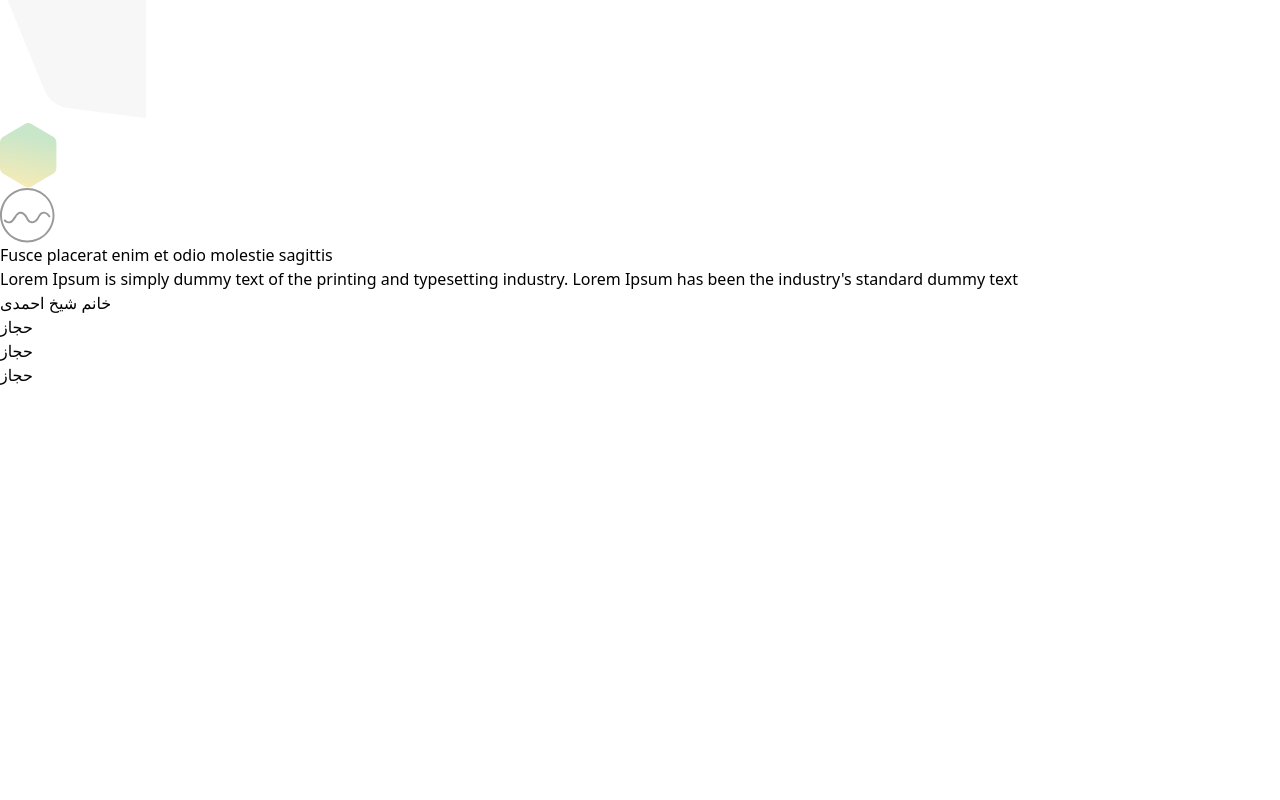
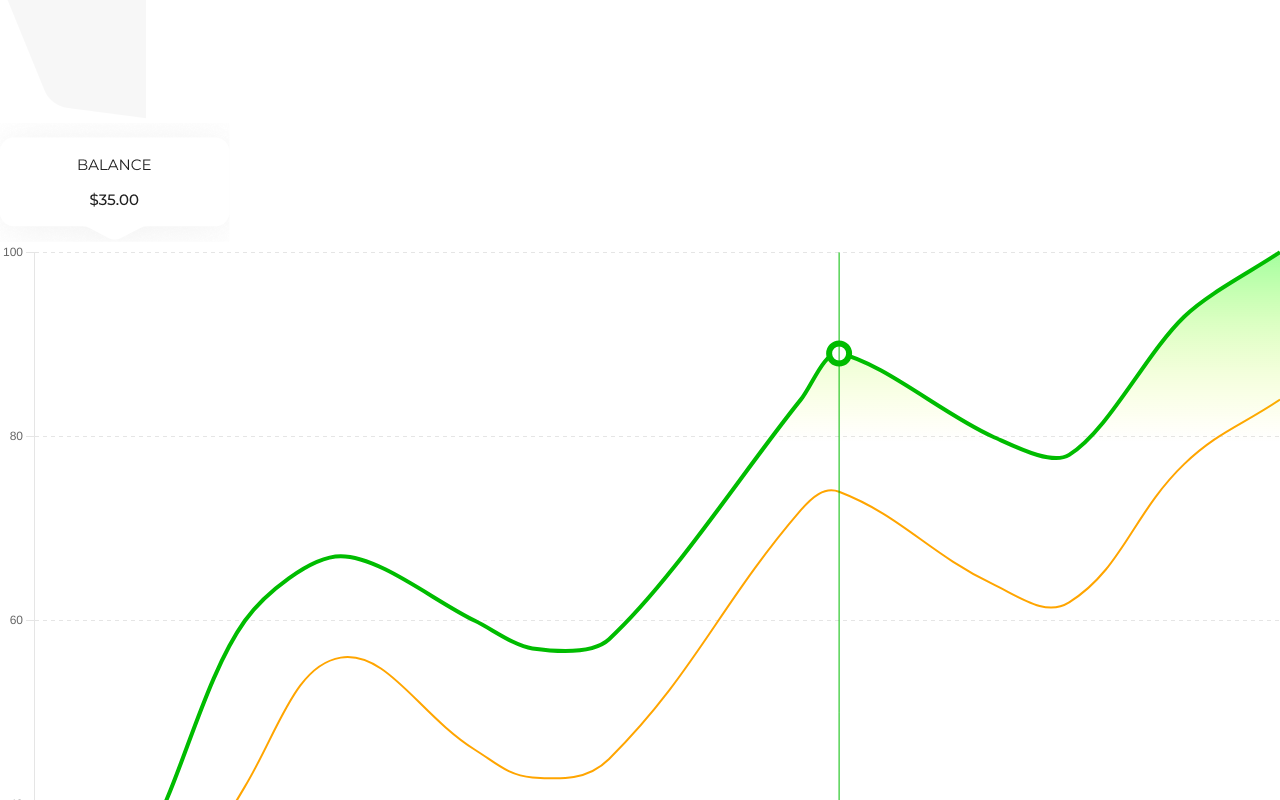
Before and after one commit to Iman-khodamoradiany/Crypto_Web, a React (Vite) app: page / in a window 1280 px wide. Shown: the part 400-1200 px from the top of the page. Before the commit the page ends 800 px from the top, so only its background shows below. Built offline with nearby package versions, Linux system fonts and the light colour scheme.

Commit message:
Implement line chart rendering in FinancialOverviewSection

```diff
--- a/package.json
+++ b/package.json
@@ -11,9 +11,11 @@
   },
   "dependencies": {
     "chart.js": "^4.5.1",
+    "chartjs-plugin-annotation": "^3.1.0",
     "formik": "^2.4.6",
     "leaflet": "^1.9.4",
     "react": "^19.0.0-rc.1",
+    "react-chartjs-2": "^5.3.1",
     "react-dom": "^19.0.0-rc.1",
     "react-leaflet": "^5.0.0-rc.2",
     "react-router": "^7.9.5",
--- /dev/null
+++ b/src/Core/constans/lineChartInfo.js
@@ -0,0 +1,16 @@
+export const lineChartInfo=[
+    {xValue:0,yValue1:0},
+    {xValue:0.3,yValue1:20,yValue2:0},
+    {xValue:0.7,yValue1:41,yValue2:25},
+    {xValue:1.1,yValue1:60,yValue2:42},
+    {xValue:1.6,yValue1:67,yValue2:56},
+    {xValue:2.3,yValue1:60,yValue2:46},
+    {xValue:2.6,yValue1:57,yValue2:43},
+    {xValue:3,yValue1:58,yValue2:45},
+    {xValue:4,yValue1:84,yValue2:72},
+    {xValue:4.2,yValue1:89,yValue2:74},
+    {xValue:5,yValue1:80,yValue2:64},
+    {xValue:5.4,yValue1:78,yValue2:62},
+    {xValue:6,yValue1:93,yValue2:77},
+    {xValue:6.5,yValue1:100,yValue2:84},
+]
--- /dev/null
+++ b/src/component/Ui/Moloculs/ChartComponent/ChartComponent.jsx
@@ -0,0 +1,61 @@
+import {Chart,CategoryScale,LinearScale,PointElement,LineElement,Legend,Filler} from "chart.js"
+import { lineChartInfo } from "../../../../Core/constans/lineChartInfo"
+import { useRef, useEffect,useState } from "react"
+import LineChart from "../LineChart/LineChart"
+import annotationPlugin from 'chartjs-plugin-annotation';
+
+Chart.register(CategoryScale,LinearScale,PointElement,LineElement,Legend,Filler,annotationPlugin)
+
+function ChartComponent(){
+    const canvasRef = useRef(null);
+    const[lineChartData,setLineChartData]=useState(null)
+
+  useEffect(() => {
+    const canvas = canvasRef.current;
+    if (!canvas) return;
+
+    const ctx = canvas.getContext("2d");
+    const gradient = ctx.createLinearGradient(0, 0, 0, 200);
+    gradient.addColorStop(0, "rgba(0,255,0,0.4)");
+    gradient.addColorStop(1, "rgba(255,255,0,0)");
+
+    const chartData={
+    labels:lineChartInfo.map(item=>item.xValue),
+    datasets:[
+        {
+           label:"first",
+           data:lineChartInfo.map(item=>item.yValue1),
+           fill:{
+            value:-30
+           },
+           backgroundColor:gradient,
+           borderColor:'#00bc00',
+           tension:0.3,
+           pointRadius:0,
+           borderWidth:4
+        },
+        {
+           label:"Second",
+           data:lineChartInfo.map(item=>item.yValue2),
+           borderColor:'Orange',
+           tension:0.4,
+           pointRadius:0,
+           borderWidth:2
+        }
+
+    ]
+
+}
+
+    setLineChartData(chartData);
+    }, []);
+
+    return(
+        <div className="chart-wrapper">
+           <canvas ref={canvasRef} style={{ display: "none" }} />
+            {lineChartData && <LineChart lineChartData={lineChartData} />}
+        </div>
+    )
+}
+
+export default ChartComponent
--- /dev/null
+++ b/src/component/Ui/Moloculs/LineChart/LineChart.jsx
@@ -0,0 +1,92 @@
+import {Line} from "react-chartjs-2"
+
+
+function LineChart({lineChartData}){
+    return(
+        <div className=" chart-container" >
+            <Line
+               height={'150px'}
+               width={'200'}
+               data={lineChartData}
+               options={{
+                 responsive: true,
+                 plugins:{
+                    annotation: {
+                        annotations: {
+                            point1: {
+                                type: 'point',
+                                xValue:4.2,
+                                yValue:89,
+                                borderColor:'#00bc00',
+                                borderWidth:6,
+                                backgroundColor:'white'
+                            },
+                            myVerticalLine: {
+                            type: 'line',
+                            mode: 'vertical',
+                            scaleID: 'x',
+                            value: 4.2,
+                            borderColor: '#00bc00',
+                            borderWidth: 1,
+                        },
+                        // label1: {
+                        //     // height:"40px",
+                        //     // width:'50px',
+                        //     type: 'label',
+                        //     xValue: 4.2,
+                        //     yValue: 100,
+                        //     position:'top',
+                        //     backgroundColor: 'white',
+                        //     shadowColor: 'rgba(0, 0, 0, 0.7)',
+                        //     shadowBlur:'5',
+                        //     shadowOffsetX:'3',
+                        //     shadowOffsetY:'3',
+                        //     content:['i','BALANCE','$35.00'],
+                        //     font: {
+                        //         size: 10
+                        //     }
+                        // }
+                        }
+                    },
+                    title:{
+                      display:false,
+                    },
+                    legend:{
+                        display:false,
+                    }
+                 },
+                 scales:{
+                    x:{
+                        type:'linear',
+                        min:0,
+                        max:6.5,
+                        grid:{
+                            display:false,
+                        },
+                        ticks:{
+                            stepSize:1,
+                            callback:function(value){
+                                return Number.isInteger(value) ? value :null
+                            }
+                        }
+                    },
+                    y:{
+                        border:{
+                            dash:[4,4]
+                        },
+                        grid:{
+                            display:true,
+
+                        },
+                        ticks:{
+                            stepSize:20
+                        }
+                    }
+                 }
+               }}
+            />
+        </div>
+    )
+}
+
+export default LineChart
--- a/src/component/Ui/Organims/FinancialOverviewSection/FinancialOverviewSection.jsx
+++ b/src/component/Ui/Organims/FinancialOverviewSection/FinancialOverviewSection.jsx
@@ -1,5 +1,7 @@
 import Icons from "../../Atoms/Icons/Icons"
+import ChartComponent from "../../Moloculs/ChartComponent/ChartComponent"
 import ChartInfoBox from "../../Moloculs/ChartInfoBox/ChartInfoBox"
+
 function FinancialOverViewSection(){
     return(
         <div className="flex flex-col gap-10">
@@ -14,9 +16,15 @@ function FinancialOverViewSection(){
                     <Icons Name={'halfLargeHexagon'} />
                </div>
            </div>
-           <div className="grid grid-cols-2 gap-2 py-8">
-
-               <div></div>
+           <div className="grid grid-cols-2 gap-8 py-4">
+                <div className="flex flex-col items-end justify-end py-4">
+                   <div className="w-10/12">
+                       <div className="flex justify-end pe-10">
+                           <img src="/Tooltip.png" alt="" className="-my-8 me-4 z-10"/>
+                       </div>
+                       <ChartComponent />
+                   </div>
+               </div>
                <ChartInfoBox />
            </div>
         </div>
```
Also changed, not shown: public/Tooltip.png (added), 1 other file (tests, documents, lock files or other folders).
